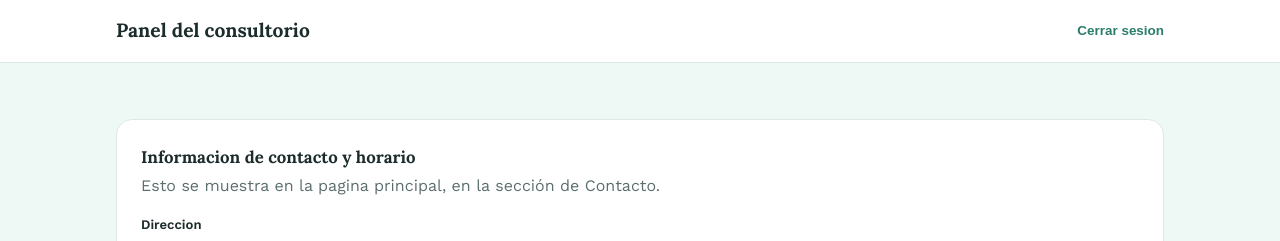
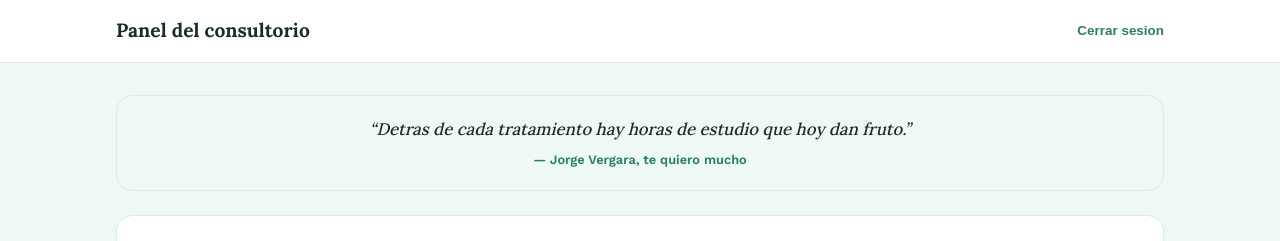
Before and after one commit to astridvergara07-bot/consultorio-dental, a Next.js app: page /admin in a window 1280 px wide. Shown: the top 241 px of the page. Built offline with nearby package versions, Linux system fonts and the light colour scheme; no server answers; the database is empty.

Commit message:
Agregar frase motivacional diaria en el panel privado

```diff
--- a/app/globals.css
+++ b/app/globals.css
@@ -717,6 +717,29 @@ footer {
   margin-top: 24px;
 }
 
+.frase-dia {
+  background: var(--bg-soft);
+  border: 1px solid var(--line);
+  border-radius: 16px;
+  padding: 20px 24px;
+  text-align: center;
+}
+
+.frase-dia p {
+  font-family: "Lora", Georgia, serif;
+  font-style: italic;
+  font-size: 1.05rem;
+  color: var(--ink);
+}
+
+.frase-dia span {
+  display: block;
+  margin-top: 8px;
+  font-size: 0.8rem;
+  color: var(--mint-dark);
+  font-weight: 600;
+}
+
 table.admin-table {
   width: 100%;
   border-collapse: collapse;
--- a/components/admin/PanelAdmin.tsx
+++ b/components/admin/PanelAdmin.tsx
@@ -3,6 +3,7 @@
 import { useState } from "react";
 import { useRouter } from "next/navigation";
 import { crearClienteNavegador } from "@/lib/supabase/client";
+import { fraseDelDia } from "@/lib/frases";
 
 export interface CitaFila {
   id: string;
@@ -87,6 +88,11 @@ export function PanelAdmin({
       </header>
 
       <div className="wrap" style={{ paddingBlock: 32 }}>
+        <div className="frase-dia">
+          <p>&ldquo;{fraseDelDia()}&rdquo;</p>
+          <span>— Jorge Vergara, te quiero mucho</span>
+        </div>
+
         <section className="admin-section">
           <h2 style={{ fontSize: "1.05rem" }}>Informacion de contacto y horario</h2>
           <p className="section-sub" style={{ marginTop: 4 }}>
--- /dev/null
+++ b/lib/frases.ts
@@ -0,0 +1,29 @@
+const FRASES_MOTIVACIONALES = [
+  "Cada sonrisa que arreglas hoy es una historia que cambias.",
+  "Eres la razon por la que mucha gente ya no le tiene miedo al dentista.",
+  "Tu trabajo se nota en cada paciente que sale sonriendo de verdad.",
+  "Lo que haces con tus manos, lo haces primero con paciencia y carino.",
+  "No cualquiera convierte un consultorio en un lugar seguro. Tu si.",
+  "Detras de cada tratamiento hay horas de estudio que hoy dan fruto.",
+  "Eres exactamente la profesional que tus pacientes necesitan.",
+  "Un buen dia empieza con la misma disciplina de siempre. Esa es tu marca.",
+  "Lo dificil ya lo lograste: llegar hasta aqui. Lo de hoy, lo haces con los ojos cerrados.",
+  "Tu calma es la que mas tranquiliza a quien esta en la silla.",
+  "Hay personas que curan dientes. Tu curas el miedo a ir al dentista.",
+  "Cada diagnostico certero es anos de esfuerzo hablando por ti.",
+  "No se trata solo de dientes derechos, se trata de confianza que construyes.",
+  "Hoy, como siempre, vas a hacer bien las cosas.",
+  "Eres de las que se nota que disfruta lo que hace. Eso no se finge.",
+  "Un dia mas cuidando sonrisas es un dia mas dejando huella.",
+  "Tu paciencia explicando cada procedimiento vale tanto como tu tecnica.",
+  "Lo que para otros es rutina, para ti es vocacion.",
+  "Sigue asi, que se nota el cuidado en cada detalle.",
+  "Cada paciente que vuelve es la prueba de que haces las cosas bien.",
+];
+
+export function fraseDelDia(): string {
+  const hoy = new Date();
+  const inicioDeAno = new Date(hoy.getFullYear(), 0, 0);
+  const diaDelAno = Math.floor((hoy.getTime() - inicioDeAno.getTime()) / 86400000);
+  return FRASES_MOTIVACIONALES[diaDelAno % FRASES_MOTIVACIONALES.length];
+}
```
